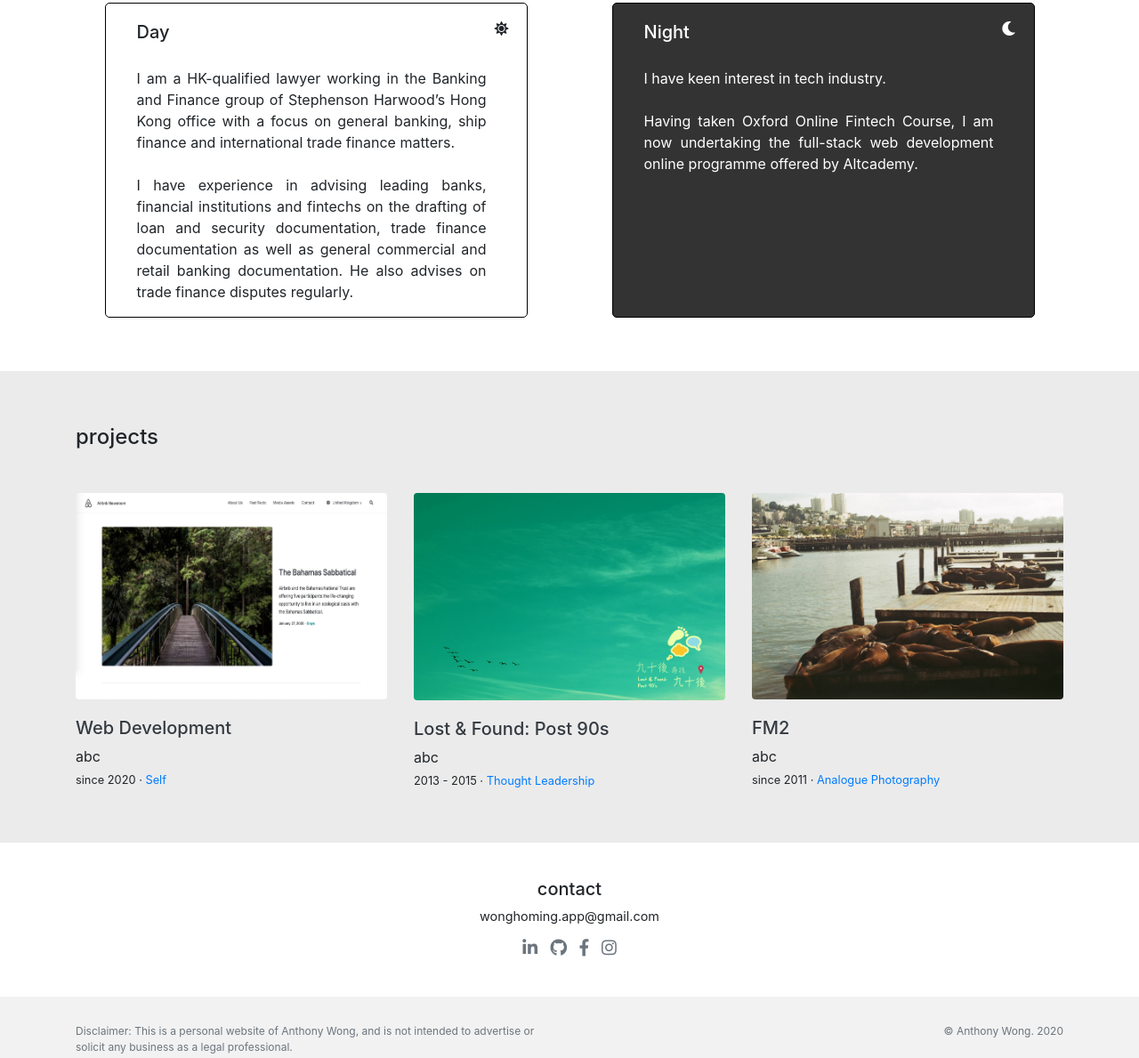
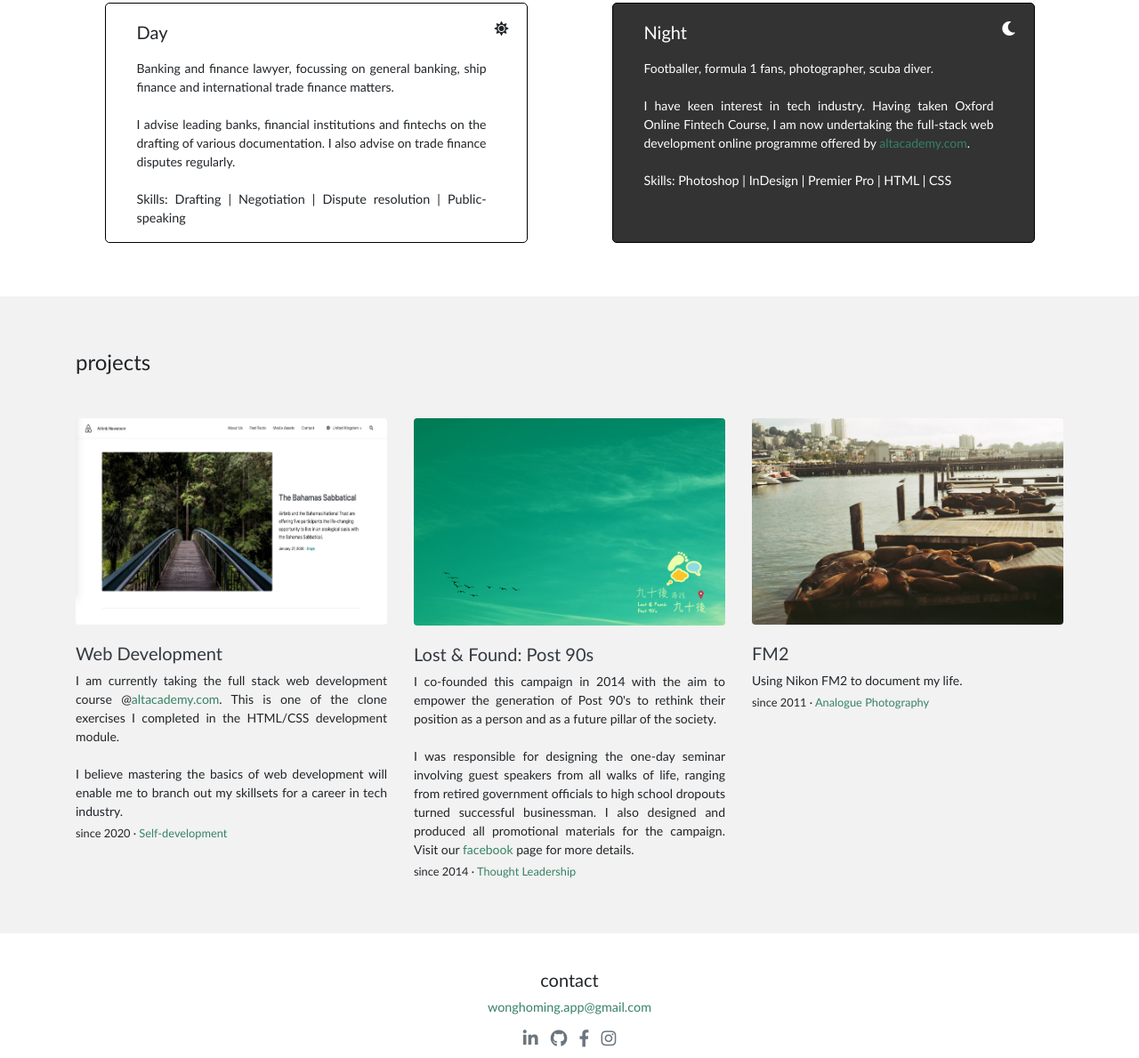
Before and after one commit to hmawong/personal-portfolio, a plain HTML site: page index.html in a window 1280 px wide. Shown: the part 764-1953 px from the top of the page at 89% size. Drawn offline with nearby package versions, Linux system fonts and the light colour scheme.

Commit message:
added css, further content, 1st version of the full website completed

```diff
--- a/index.html
+++ b/index.html
@@ -67,34 +67,34 @@
         <div class="row justify-content-around" id="about-me-content-box">
           <div class="col-12 col-lg-5" id="about-me-content-box-left">
             <div class="content-left content">
-              <h5 class="day">
-                Day
-              </h5>
+              <h5 class="day">Day</h5>
               <i class="fas fa-sun" id="logo"></i>
               <div class="description text-justify">
                 <p>
-                  I am a HK-qualified lawyer working in the Banking and Finance group of Stephenson Harwood’s Hong Kong office with a focus on general banking, ship finance and international trade finance matters.
+                  Banking and finance lawyer, focussing on general banking, ship finance and international trade finance matters.
                   <br>
                   <br>
-                  I have experience in advising leading banks, financial institutions and fintechs on the drafting of loan and security documentation, trade finance documentation as well as general commercial and retail banking documentation. He also advises on trade finance disputes regularly.
+                  I advise leading banks, financial institutions and fintechs on the drafting of various documentation. I also advise on trade finance disputes regularly.
+                  <br>
+                  <br>
+                  <span class="skills">Skills: Drafting | Negotiation | Dispute resolution | Public-speaking </span>
                 </p>
               </div>
             </div>
           </div>
           <div class="col-12 col-lg-5 text-white" id="about-me-content-box-right">
             <div class="content-right content">
-              <h5 class="night">
-                Night
-              </h5>
+              <h5 class="night">Night</h5>
               <i class="fas fa-moon" id="logo"></i>
               <div class="description text-justify">
                 <p>
-                  I have keen interest in tech industry.
+                  Footballer, formula 1 fans, photographer, scuba diver.
                   <br>
                   <br>
-                  Having taken Oxford Online Fintech Course, I am now undertaking the full-stack web development online programme offered by Altcademy.
+                  I have keen interest in tech industry. Having taken Oxford Online Fintech Course, I am now undertaking the full-stack web development online programme offered by <a class="link-colour" href="https://www.altcademy.com">altacademy.com</a>.
                   <br>
                   <br>
+                  <span class="skills">Skills: Photoshop | InDesign | Premier Pro | HTML | CSS</span>
                 </p>
               </div>
             </div>
@@ -115,30 +115,36 @@
             <img class="img-fluid h-400 rounded" src='./images/portfolio.jpg' />
             <h5 class="projects-heading"><a class="text-dark" href="#">Web Development</a></h5>
             <div class="projects-summary text-justify">
-              abc
+              I am currently taking the full stack web development course @<a class="link-colour" href="https://www.altcademy.com">altacademy.com</a>. This is one of the clone exercises I completed in the HTML/CSS development module.
+              <br>
+              <br>
+              I believe mastering the basics of web development will enable me to branch out my skillsets for a career in tech industry.
             </div>
             <div class="projects-date">
-              since 2020 · <a class="tag_colour" href="#">Self</a>
+              since 2020 · <a class="tag-colour" href="#">Self-development</a>
             </div>
           </div>
-          <div class="col-12 col-md-6 col-lg-4" id="l&f">
+          <div class="col-12 col-md-6 col-lg-4" id="l-f">
             <img class="img-fluid h-400 rounded" src='./images/lost_found_post90s.jpg' />
             <h5 class="projects-heading"><a class="text-dark" href="#">Lost & Found: Post 90s</a></h5>
             <div class="projects-summary text-justify">
-              abc
+              I co-founded this campaign in 2014 with the aim to empower the generation of Post 90's to rethink their position as a person and as a future pillar of the society.
+              <br>
+              <br>
+              I was responsible for designing the one-day seminar involving guest speakers from all walks of life, ranging from  retired government officials to high school dropouts turned successful businessman.  I also designed and produced all promotional materials for the campaign. Visit our <a class="link-colour" href="https://www.facebook.com/lostnfoundpost90s/">facebook</a> page for more details.
             </div>
             <div class="projects-date">
-              2013 - 2015 · <a class="tag_colour" href="#">Thought Leadership</a>
+              since 2014 · <a class="tag-colour" href="#">Thought Leadership</a>
             </div>
           </div>
           <div class="col-12 col-lg-4" id="FM2">
             <img class="img-fluid h-400 rounded" src='./images/film.jpg' />
             <h5 class="projects-heading"><a class="text-dark" href="#">FM2</a></h5>
             <div class="projects-summary text-justify">
-              abc
+              Using Nikon FM2 to document my life.
             </div>
             <div class="projects-date">
-              since 2011 · <a class="tag_colour" href="#">Analogue Photography</a>
+              since 2011 · <a class="tag-colour" href="#">Analogue Photography</a>
             </div>
           </div>
         </div>
@@ -149,7 +155,7 @@
       <div class="container">
         <h5>contact</h5>
         <div class="email">
-          wonghoming.app@gmail.com
+          <a class="link-colour" href="mailto:wonghoming.app@gmail.com">wonghoming.app@gmail.com</a>
         </div>
         <div class="social-media">
           <a class="social-media-icon text-muted" href="https://www.linkedin.com/in/hmawong/" target="_blank"><i class="fab fa-linkedin-in"></i></a>
@@ -164,7 +170,7 @@
       <footer class="container footer-container">
         <div class="row justify-content-between">
           <div class="col-12 col-md-6">
-          <span class="text-secondary text-justify disclaimer">Disclaimer: This is a personal website of Anthony Wong, and is not intended to advertise or solicit any business as a legal professional.</span>
+            <span class="text-secondary text-justify disclaimer">Disclaimer: This is Anthony Wong's personal website, and is not intended to advertise or solicit any business as a legal professional.</span>
           </div>
           <div class="col-12 col-md-4 text-right" id="aw-footer">
             <span class="text-secondary">© Anthony Wong. 2020</span>
--- a/style.css
+++ b/style.css
@@ -1,4 +1,8 @@
 /* Navbar */
+
+body {
+  font-family: optima, sans-serif;
+}
 
 .navbar {
   height: 70px;
@@ -111,7 +115,6 @@
 
 #about-me {
   margin-bottom: 60px;
-  max-height: 1000px;
   display: block;
 }
 
@@ -144,7 +147,9 @@
 }
 
 .description {
-  padding-top: 20px;
+  padding-top: 10px;
+  line-height: 1.50;
+  font-size: 14px;
 }
 
 #logo {
@@ -153,10 +158,19 @@
   right: 20px;
 }
 
+.skills {
+  font-size: 0.9rem;
+}
+
+.description .link-colour:hover {
+  color: white;
+  text-decoration: none;
+}
+
 /* projects */
 
 #projects {
-  background-color: rgba(0,0,0,0.08);
+  background-color: rgba(0,0,0,0.05);
   padding-bottom: 60px;
   padding-top: 20px;
 }
@@ -172,13 +186,33 @@
 
 .projects-date {
   font-size: 0.8rem;
-  padding-top: 5px;
 }
 
 @media (max-width: 992px) {
   #FM2{
-    margin-top: 50px;
+    margin-top: 40px;
   }
+}
+
+.tag-colour, .link-colour {
+  color: #378264;
+}
+
+.tag-colour:hover, .link-colour:hover {
+  color: black;
+  text-decoration: none;
+}
+
+.projects-summary {
+  line-height: 1.50;
+  font-size: 14px;
+  padding-bottom: 5px;
+}
+
+@media (max-width: 768px) {
+    #l-f {
+      margin-top: 40px;
+    }
 }
 
 /* contact */
@@ -208,7 +242,7 @@ footer {
 }
 
 #footer-section {
-  background-color: rgba(0,0,0,0.05);
+  background-color: rgba(0,0,0,0.07);
   padding-top: 15px;
 }
 
```
Lines whose indentation alone changed are shown as unchanged.
